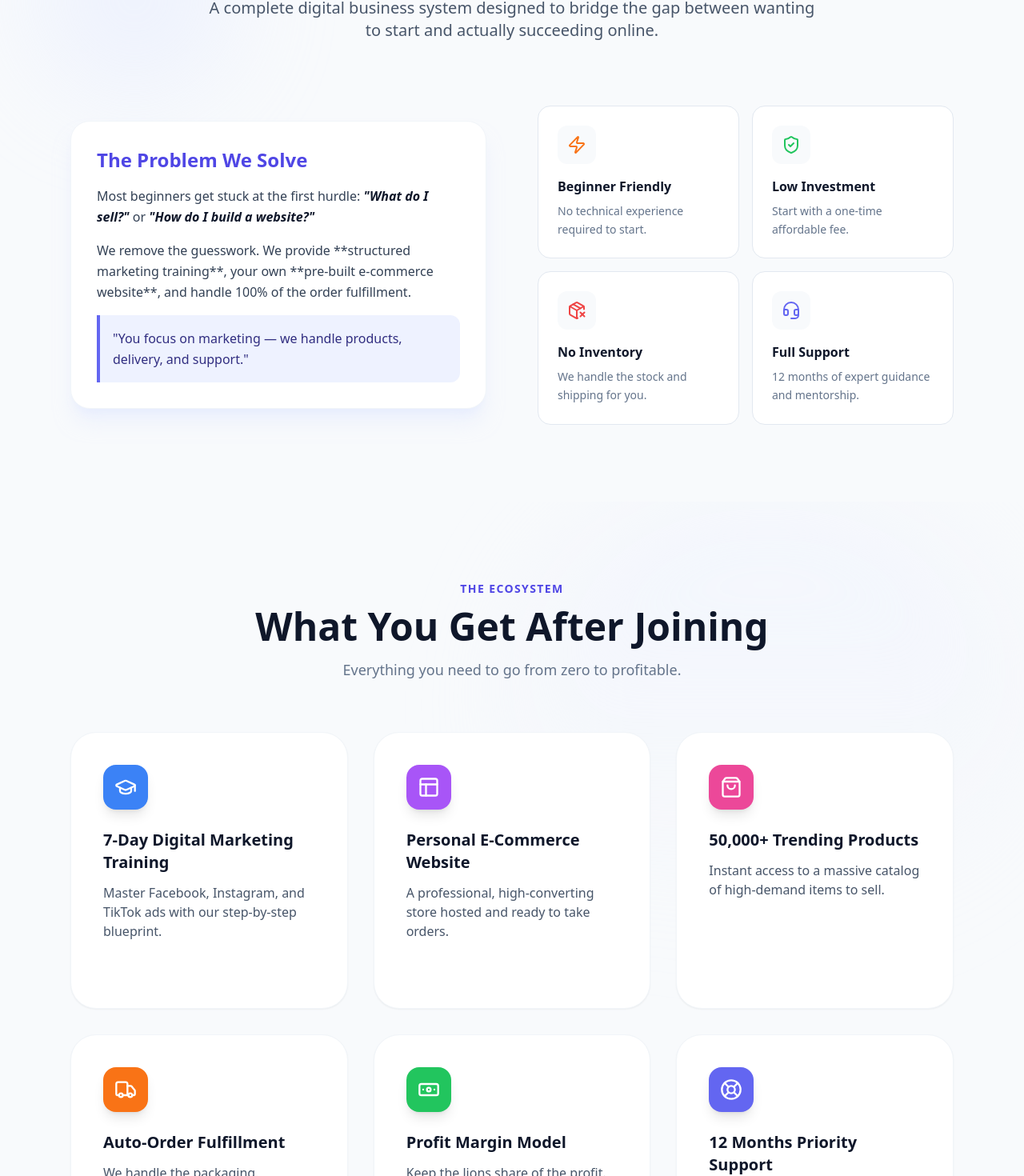
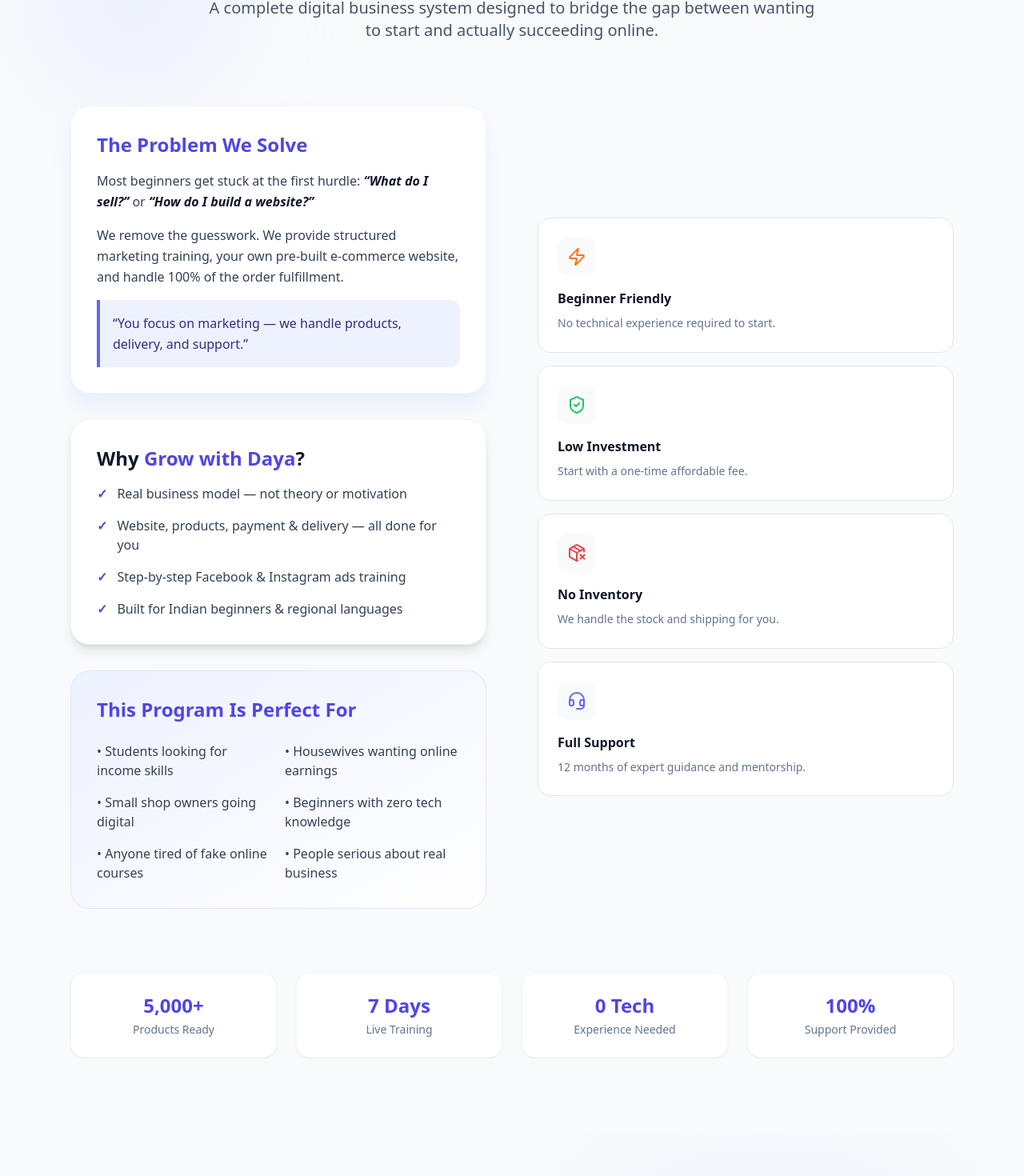
Before and after one commit to Amolika28-Kale/digital-business-platform, a React (Vite) app: page / in a window 1280 px wide. Shown: the part 1730-3200 px from the top of the page at 80% size. Built offline with nearby package versions, Linux system fonts and the light colour scheme.

Commit message:
added 2 subsections in About

```diff
--- a/src/pages/Home.jsx
+++ b/src/pages/Home.jsx
@@ -603,14 +603,15 @@
 
 
       {/* ================= ABOUT ================= */}
+{/* ================= ABOUT ================= */}
 <section id="about" className="relative py-24 bg-slate-50 overflow-hidden">
-      {/* Subtle background decoration */}
+  {/* Background Decoration */}
   <div className="absolute top-0 left-0 w-full h-full opacity-40 pointer-events-none">
     <div className="absolute top-20 left-10 w-64 h-64 bg-indigo-100 rounded-full blur-3xl"></div>
   </div>
 
   <div className="relative max-w-6xl mx-auto px-6">
-        {/* Header Section */}
+    {/* Header */}
     <div className="text-center mb-20">
       <motion.h2
         initial={{ opacity: 0, y: 20 }}
@@ -618,49 +619,106 @@
         viewport={{ once: true }}
         className="text-4xl md:text-5xl font-black text-slate-900 mb-6"
       >
-{t("about.heading")}          </motion.h2>
+        {t("about.heading")}
+      </motion.h2>
+
       <motion.div
         initial={{ scaleX: 0 }}
         whileInView={{ scaleX: 1 }}
         viewport={{ once: true }}
         className="w-24 h-1.5 bg-indigo-600 mx-auto rounded-full mb-8"
-          ></motion.div>
+      />
+
       <p className="text-slate-600 max-w-3xl mx-auto text-lg md:text-xl leading-relaxed">
         {t("about.desc")}
       </p>
     </div>
 
     <div className="grid lg:grid-cols-2 gap-16 items-center">
-          {/* Left Side: Content/Story */}
+      {/* ================= LEFT CONTENT ================= */}
       <motion.div
         initial={{ opacity: 0, x: -30 }}
         whileInView={{ opacity: 1, x: 0 }}
         viewport={{ once: true }}
         className="space-y-8"
       >
+        {/* Problem */}
         <div className="bg-white p-8 rounded-3xl shadow-xl shadow-indigo-100/50 border border-slate-100">
-              <h3 className="text-2xl font-bold text-indigo-600 mb-4">The Problem We Solve</h3>
+          <h3 className="text-2xl font-bold text-indigo-600 mb-4">
+            The Problem We Solve
+          </h3>
+
           <div className="space-y-4 text-slate-700 leading-relaxed">
             <p>
-                  Most beginners get stuck at the first hurdle: <span className="font-semibold text-slate-900 italic">"What do I sell?"</span> or <span className="font-semibold text-slate-900 italic">"How do I build a website?"</span>
+              Most beginners get stuck at the first hurdle:
+              <span className="font-semibold text-slate-900 italic">
+                {" "}“What do I sell?”
+              </span>{" "}
+              or
+              <span className="font-semibold text-slate-900 italic">
+                {" "}“How do I build a website?”
+              </span>
             </p>
+
             <p>
-                  We remove the guesswork. We provide **structured marketing training**,
-                  your own **pre-built e-commerce website**, and handle 100% of the
-                  order fulfillment.
+              We remove the guesswork. We provide structured marketing training,
+              your own pre-built e-commerce website, and handle 100% of the order
+              fulfillment.
             </p>
+
             <div className="p-4 bg-indigo-50 border-l-4 border-indigo-500 rounded-r-xl">
               <p className="font-medium text-indigo-900">
-                    "You focus on marketing — we handle products, delivery, and support."
+                “You focus on marketing — we handle products, delivery, and support.”
               </p>
             </div>
           </div>
         </div>
+ {/* Why Grow with Daya */}
+        <div className="bg-white p-8 rounded-3xl border border-slate-100 shadow-lg">
+          <h3 className="text-2xl font-bold text-slate-900 mb-4">
+            Why <span className="text-indigo-600">Grow with Daya</span>?
+          </h3>
+
+          <ul className="space-y-4 text-slate-700">
+            <li className="flex gap-3">
+              <span className="text-indigo-600 font-black">✓</span>
+              Real business model — not theory or motivation
+            </li>
+            <li className="flex gap-3">
+              <span className="text-indigo-600 font-black">✓</span>
+              Website, products, payment & delivery — all done for you
+            </li>
+            <li className="flex gap-3">
+              <span className="text-indigo-600 font-black">✓</span>
+              Step-by-step Facebook & Instagram ads training
+            </li>
+            <li className="flex gap-3">
+              <span className="text-indigo-600 font-black">✓</span>
+              Built for Indian beginners & regional languages
+            </li>
+          </ul>
+        </div>
+        {/* Who This Is For */}
+        <div className="bg-gradient-to-br from-indigo-50 to-white p-8 rounded-3xl border border-indigo-100">
+          <h3 className="text-2xl font-bold text-indigo-600 mb-6">
+            This Program Is Perfect For
+          </h3>
+
+          <div className="grid sm:grid-cols-2 gap-4 text-slate-700">
+            <p>• Students looking for income skills</p>
+            <p>• Housewives wanting online earnings</p>
+            <p>• Small shop owners going digital</p>
+            <p>• Beginners with zero tech knowledge</p>
+            <p>• Anyone tired of fake online courses</p>
+            <p>• People serious about real business</p>
+          </div>
+        </div>
       </motion.div>
 
-          {/* Right Side: Feature Cards */}
-          <div className="grid sm:grid-cols-2 gap-4">
-            {feature.map((feature, i) => (
+      {/* ================= RIGHT FEATURES ================= */}
+      <div className="grid sm:grid-cols-1 gap-4">
+
+        {feature.map((item, i) => (
           <motion.div
             key={i}
             initial={{ opacity: 0, y: 20 }}
@@ -670,16 +728,46 @@
             className="group p-6 bg-white border border-slate-200 rounded-2xl hover:border-indigo-500 hover:shadow-2xl hover:shadow-indigo-200/40 transition-all duration-300"
           >
             <div className="w-12 h-12 bg-slate-50 rounded-xl flex items-center justify-center mb-4 group-hover:scale-110 transition-transform duration-300">
-                  {feature.icon}
+              {item.icon}
             </div>
-                <h3 className="font-bold text-slate-900 mb-2">{feature.title}</h3>
-                <p className="text-sm text-slate-500 leading-relaxed">{feature.desc}</p>
+            <h3 className="font-bold text-slate-900 mb-2">{item.title}</h3>
+            <p className="text-sm text-slate-500 leading-relaxed">
+              {item.desc}
+            </p>
           </motion.div>
         ))}
       </div>
     </div>
+
+    {/* ================= TRUST STATS ================= */}
+    <motion.div
+      initial={{ opacity: 0, y: 20 }}
+      whileInView={{ opacity: 1, y: 0 }}
+      viewport={{ once: true }}
+      className="mt-20 grid grid-cols-2 md:grid-cols-4 gap-6"
+    >
+      {[
+        { value: "5,000+", label: "Products Ready" },
+        { value: "7 Days", label: "Live Training" },
+        { value: "0 Tech", label: "Experience Needed" },
+        { value: "100%", label: "Support Provided" },
+      ].map((item, i) => (
+        <div
+          key={i}
+          className="bg-white rounded-2xl p-6 text-center border border-slate-100 shadow-sm"
+        >
+          <h4 className="text-2xl font-black text-indigo-600">
+            {item.value}
+          </h4>
+          <p className="text-sm text-slate-500 mt-1">
+            {item.label}
+          </p>
+        </div>
+      ))}
+    </motion.div>
   </div>
 </section>
+
 
 
       {/* ================= FEATURES ================= */}
```
Lines whose indentation alone changed are shown as unchanged.
